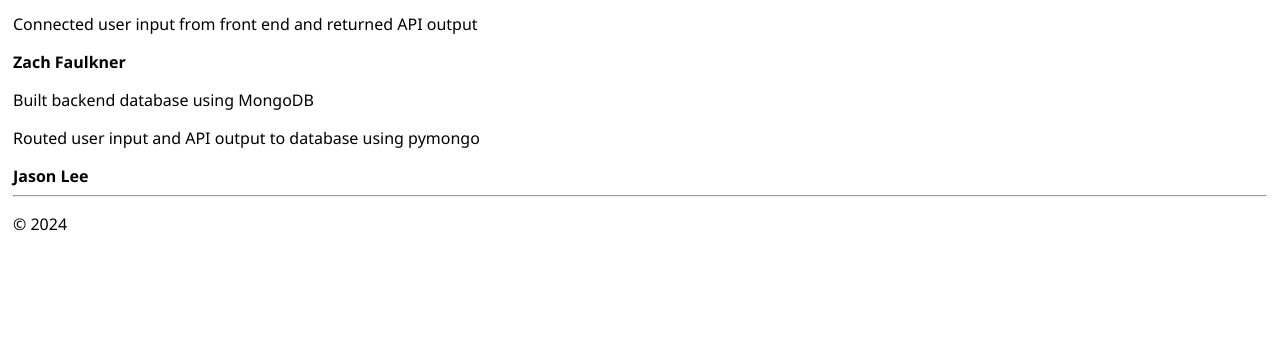
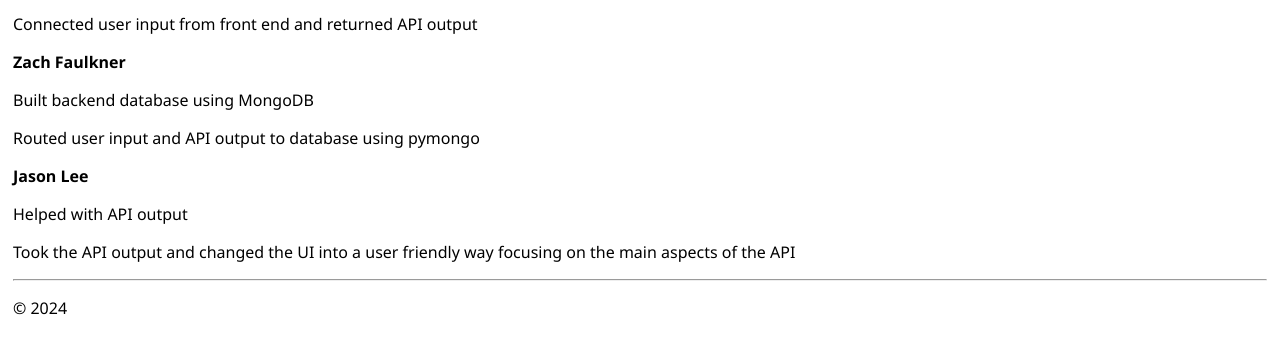
Before and after one commit to dangkyle64/sentimentAnalysis_bot, a Django app: page /group/ in a window 1280 px wide. Shown: the part 153-507 px from the top of the page. Run offline with Django 5.2, Linux system fonts and the light colour scheme.

Commit message:
Update group.html

```diff
--- a/frontend/webpage/templates/webpage/group.html
+++ b/frontend/webpage/templates/webpage/group.html
@@ -14,4 +14,6 @@ Group Members
 <p>Routed user input and API output to database using pymongo</p>
 <p></p>
 <b>Jason Lee</b>
+<p>Helped with API output</p>
+<p>Took the API output and changed the UI into a user friendly way focusing on the main aspects of the API</p>
 {% endblock %}
```
